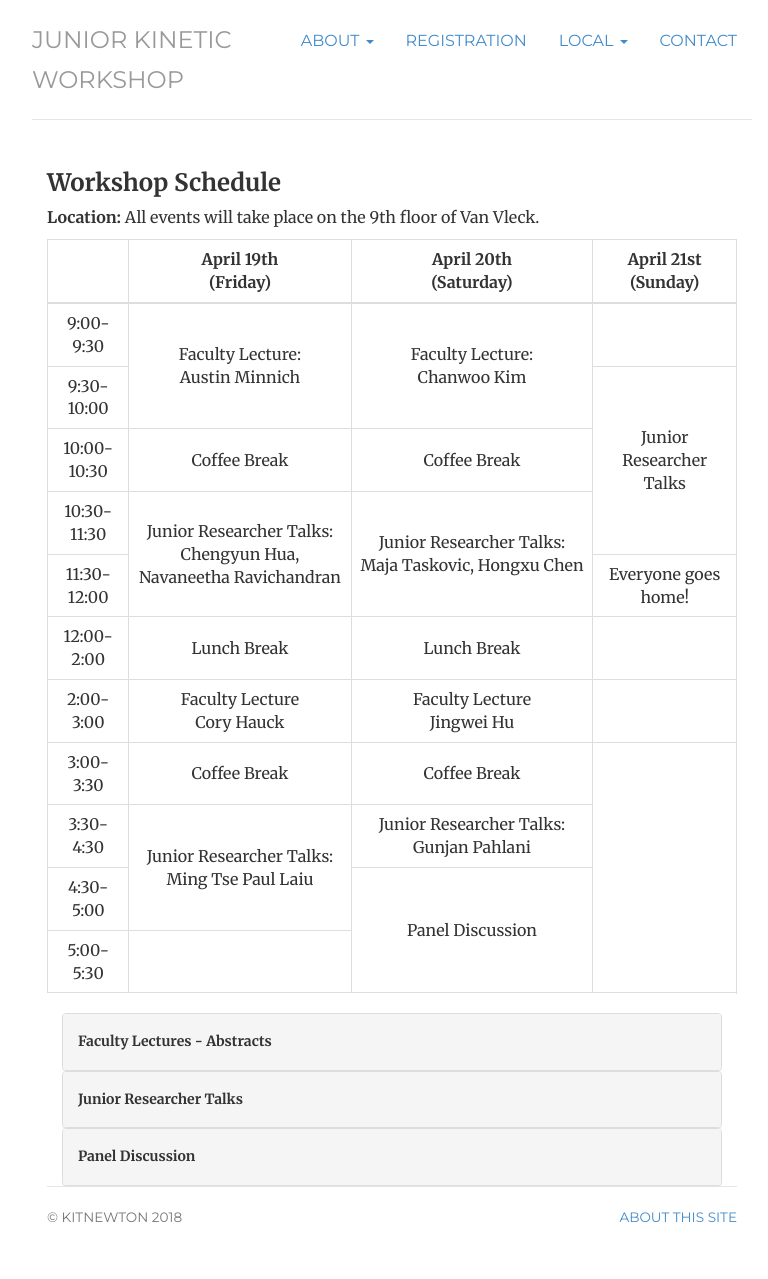
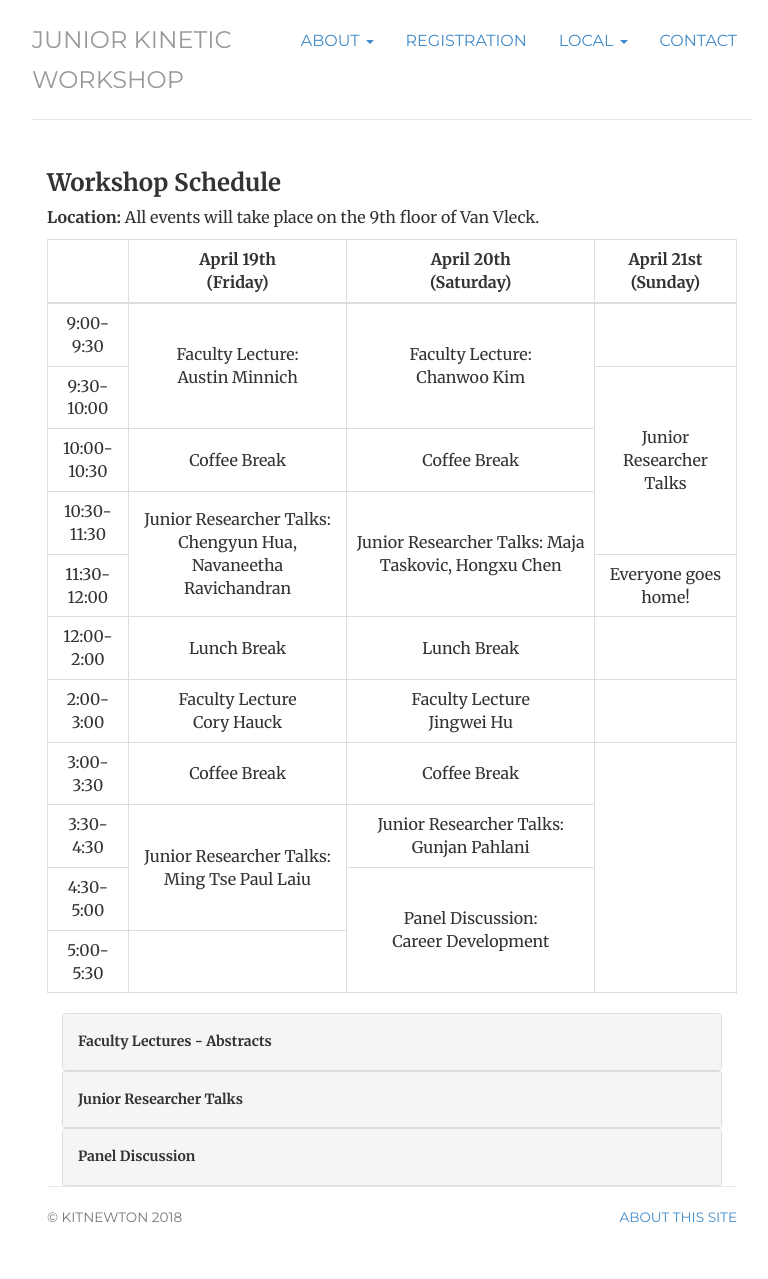
Before and after one commit to kitcnewton/junior-kinetic-workshop, a Jekyll site: the page built from schedule/index.html, in a window 1280 px wide. Shown: the whole page, without its empty margins (248-1016 px from the left). Built offline with Jekyll 4.4.1, drawn with Linux system fonts in a browser that asks for light colours.

Commit message:
career development

```diff
--- a/schedule/index.html
+++ b/schedule/index.html
@@ -66,7 +66,7 @@ description: Junior Kinetic Workshop Schedule
       </tr>
       <tr>
       	<td>4:30-5:00</td>
-        <td rowspan="2">Panel Discussion</td>
+        <td rowspan="2">Panel Discussion: <br> Career Development </td>
       </tr>
       <tr>
       	<td>5:00-5:30</td>
```
